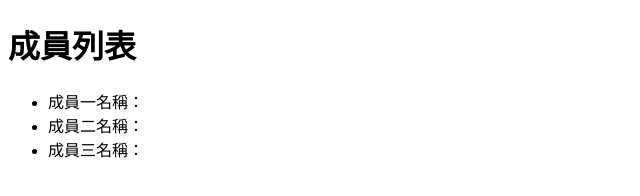
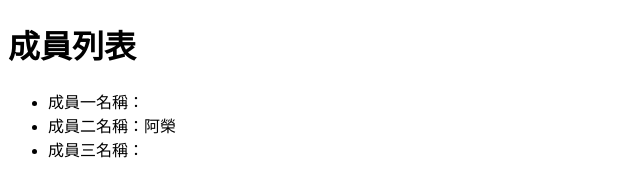
Before and after one commit to gonsakon/1020-44, a plain HTML site: page index.html in a window 1280 px wide. Shown: the full height of the page, 0-640 px from the left. Drawn offline with Linux system fonts and the light colour scheme.

Commit message:
新增成員b

```diff
--- a/index.html
+++ b/index.html
@@ -9,7 +9,7 @@
     <h1>成員列表</h1>
     <ul>
         <li>成員一名稱：</li>
-        <li>成員二名稱：</li>
+        <li>成員二名稱：阿榮</li>
         <li>成員三名稱：</li>
     </ul>
 </body>
```
